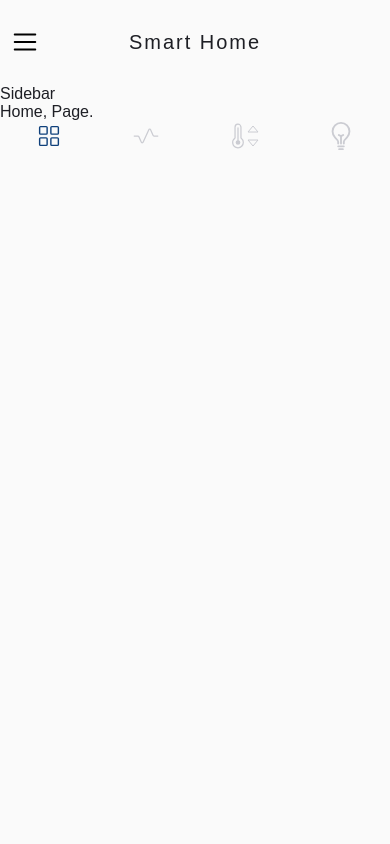
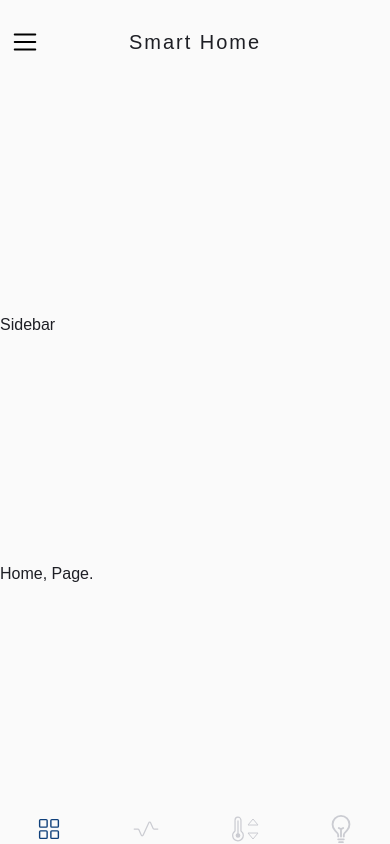
Before and after one commit to KatyTye/mobicom-frontend, a React (Vite) app: page / in a window 390 px wide. Built offline with nearby package versions, Linux system fonts and the light colour scheme.

Commit message:
style: added some phone styling

```diff
--- a/src/styles/_resets.sass
+++ b/src/styles/_resets.sass
@@ -8,13 +8,23 @@
 	box-sizing: border-box
 	font-family: var.$font-family
 
+#phone-screen
+	width: 100%
+	height: 100%
+	display: flex
+	overflow: hidden
+	position: relative
+	flex-direction: column
+	justify-content: space-between
+	background: var.$primary-background-color
+
 h1,h2,h3,h4,p
 	color: var.$primary-text-color
 
 body
 	width: 100dvw
 	height: 100dvh
-	background: var.$primary-background-color
+	background: black
 
 img, svg
 	width: auto
@@ -29,4 +39,3 @@ img, svg
 		max-width: 400px
 		max-height: 800px
 		border-radius: 10px
-		border: 5px solid black
```
